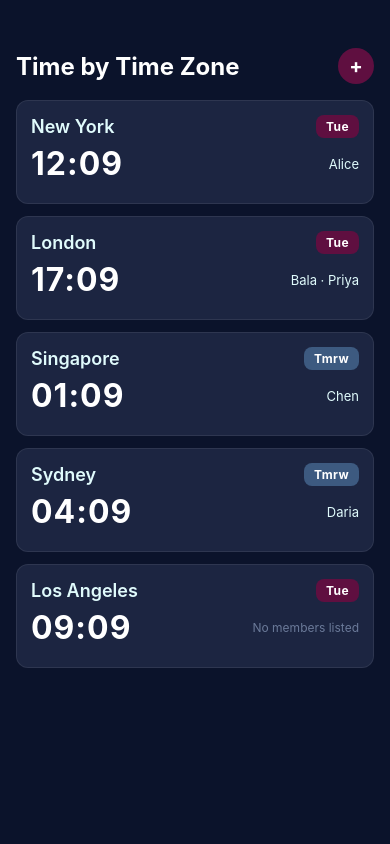
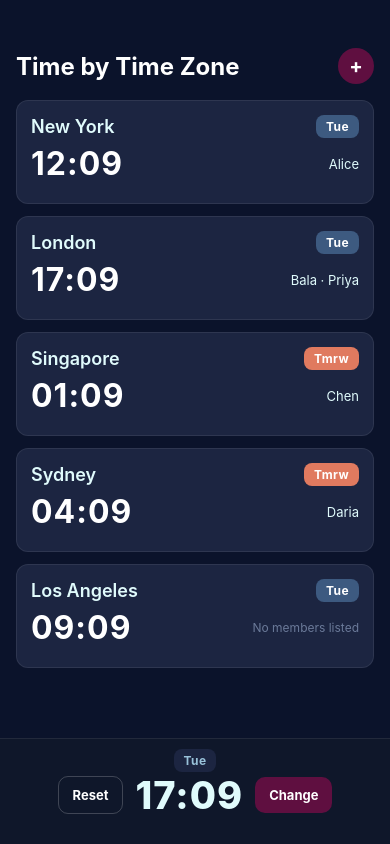
Before and after one commit to Raz666/team-zones, a React Native app: screen / in a window 390 px wide. Built offline with nearby package versions, Linux system fonts and the light colour scheme.

Commit message:
add user time bar

```diff
--- a/App.tsx
+++ b/App.tsx
@@ -2,6 +2,8 @@ import { useEffect, useMemo, useState } from 'react';
 import { Pressable, ScrollView, StyleSheet, Text, View } from 'react-native';
 import { StatusBar } from 'expo-status-bar';
 import { AddZoneOverlay, ZoneDraft } from './AddZoneOverlay';
+import DateTimePicker, { DateTimePickerEvent } from '@react-native-community/datetimepicker';
+import { UserTimeBar } from './UserTimeBar';
 
 type ZoneGroup = {
   label: string;
@@ -58,26 +60,49 @@ function formatZone(now: Date, zone: ZoneGroup) {
 }
 
 export default function App() {
-  const [now, setNow] = useState(() => new Date());
+  const [currentTime, setCurrentTime] = useState(() => new Date());
   const [zones, setZones] = useState<ZoneGroup[]>(INITIAL_ZONES);
   const [showForm, setShowForm] = useState(false);
+  const [paused, setPaused] = useState(false); // pause ticking when user adjusts time
+  const [showPicker, setShowPicker] = useState(false);
 
   useEffect(() => {
-    const id = setInterval(() => setNow(new Date()), 30_000);
+    if (paused) {
+      return;
+    }
+    setCurrentTime(new Date());
+    const id = setInterval(() => setCurrentTime(new Date()), 30_000);
     return () => clearInterval(id);
-  }, []);
+  }, [paused]);
 
   function addZone(zone: ZoneDraft) {
     setZones((prev) => [...prev, zone]);
   }
 
+  function onChangeTime(event: DateTimePickerEvent, selected?: Date) {
+    if (event.type === 'dismissed') {
+      setShowPicker(false);
+      return;
+    }
+    if (selected) {
+      setCurrentTime(selected);
+    }
+    setShowPicker(false);
+  }
+
+  function resetToRealTime() {
+    setCurrentTime(new Date());
+    setPaused(false);
+    setShowPicker(false);
+  }
+
   const rows = useMemo(
     () =>
       zones.map((zone) => {
-        const info = formatZone(now, zone);
+        const info = formatZone(currentTime, zone);
         return { ...zone, ...info };
       }),
-    [now, zones],
+    [currentTime, zones],
   );
 
   return (
@@ -123,6 +148,24 @@ export default function App() {
         onAdd={addZone}
         onClose={() => setShowForm(false)}
       />
+      <UserTimeBar
+        time={currentTime}
+        onChange={() => {
+          setCurrentTime(new Date());
+          setPaused(true);
+          setShowPicker(true);
+        }}
+        onReset={resetToRealTime}
+      />
+      {showPicker ? (
+        <DateTimePicker
+          value={currentTime}
+          mode="time"
+          is24Hour
+          display="default"
+          onChange={onChangeTime}
+        />
+      ) : null}
     </View>
   );
 }
@@ -130,12 +173,23 @@ export default function App() {
 function badgeStyle(tag: 'yday' | 'today' | 'tomo') {
   switch (tag) {
     case 'yday':
+      return { backgroundColor: '#0e152a' };
+    case 'tomo':
       return { backgroundColor: '#e07a5f' };
-    case 'tomo':
+    default:
       return { backgroundColor: '#3d5a80' };
-    default:
-      return { backgroundColor: '#5f0f40' };
   }
+}
+
+function formatUserTime(date: Date) {
+  return new Intl.DateTimeFormat('en-US', {
+    hour: '2-digit',
+    minute: '2-digit',
+    hour12: false,
+    weekday: 'short',
+    month: 'short',
+    day: 'numeric',
+  }).format(date);
 }
 
 const styles = StyleSheet.create({
@@ -144,6 +198,7 @@ const styles = StyleSheet.create({
     backgroundColor: '#0b132b',
     paddingHorizontal: 16,
     paddingTop: 48,
+    paddingBottom: 96,
   },
   header: {
     flexDirection: 'row',
--- /dev/null
+++ b/UserTimeBar.tsx
@@ -0,0 +1,108 @@
+import { Pressable, StyleSheet, Text, View } from 'react-native';
+
+type UserTimeBarProps = {
+  time: Date;
+  onChange: () => void;
+  onReset: () => void;
+};
+
+export function UserTimeBar({ time, onChange, onReset }: UserTimeBarProps) {
+  return (
+    <View style={styles.footer}>
+      <View style={styles.dayBadge}>
+        <Text style={styles.dayText}>{formatUserDay(time)}</Text>
+      </View>
+
+      <View style={styles.footerContent}>
+        <Pressable style={[styles.button, styles.ghost]} onPress={onReset}>
+          <Text style={styles.buttonText}>Reset</Text>
+        </Pressable>
+
+        <View style={styles.timeBlock}>
+          <Text style={styles.time}>{formatUserTime(time)}</Text>
+        </View>
+
+        <Pressable style={styles.button} onPress={onChange}>
+          <Text style={styles.buttonText}>Change</Text>
+        </Pressable>
+      </View>
+    </View>
+  );
+}
+
+function formatUserTime(date: Date) {
+  return new Intl.DateTimeFormat('en-US', {
+    hour: '2-digit',
+    minute: '2-digit',
+    hour12: false,
+  }).format(date);
+}
+
+function formatUserDay(date: Date) {
+  return new Intl.DateTimeFormat('en-US', {
+    weekday: 'short',
+  }).format(date);
+}
+
+const styles = StyleSheet.create({
+  footer: {
+    position: 'absolute',
+    left: 0,
+    right: 0,
+    bottom: 0,
+    paddingHorizontal: 16,
+    paddingBlockStart: 10,
+    paddingBlockEnd: 26,
+    backgroundColor: '#0f172a',
+    borderTopWidth: 1,
+    borderTopColor: 'rgba(255,255,255,0.08)',
+    flexDirection: 'column',
+    justifyContent: 'space-between',
+    alignItems: 'center',
+  },
+  footerContent: {
+    flexDirection: 'row',
+    justifyContent: 'space-between',
+    alignItems: 'center',
+    gap: 12,
+  },
+  button: {
+    backgroundColor: '#5f0f40',
+    borderRadius: 10,
+    paddingVertical: 10,
+    paddingHorizontal: 14,
+  },
+  ghost: {
+    backgroundColor: 'transparent',
+    borderWidth: 1,
+    borderColor: 'rgba(255,255,255,0.2)',
+  },
+  buttonText: {
+    color: '#fff',
+    fontWeight: '700',
+    fontSize: 13,
+  },
+  timeBlock: {
+    alignItems: 'center',
+    flex: 1,
+  },
+  time: {
+    color: '#e0fbfc',
+    fontSize: 38,
+    fontWeight: '800',
+    letterSpacing: 1,
+    textAlign: 'center',
+  },
+  dayBadge: {
+    paddingHorizontal: 10,
+    paddingVertical: 4,
+    borderRadius: 8,
+    backgroundColor: '#1c2541',
+  },
+  dayText: {
+    color: '#98c1d9',
+    fontSize: 12,
+    fontWeight: '700',
+    letterSpacing: 0.4,
+  },
+});
--- a/package.json
+++ b/package.json
@@ -9,6 +9,7 @@
     "web": "expo start --web"
   },
   "dependencies": {
+    "@react-native-community/datetimepicker": "^8.1.1",
     "expo": "54.0.29",
     "expo-status-bar": "~3.0.9",
     "react": "19.1.0",
```
Also changed, not shown: 1 other file (tests, documents, lock files or other folders).
